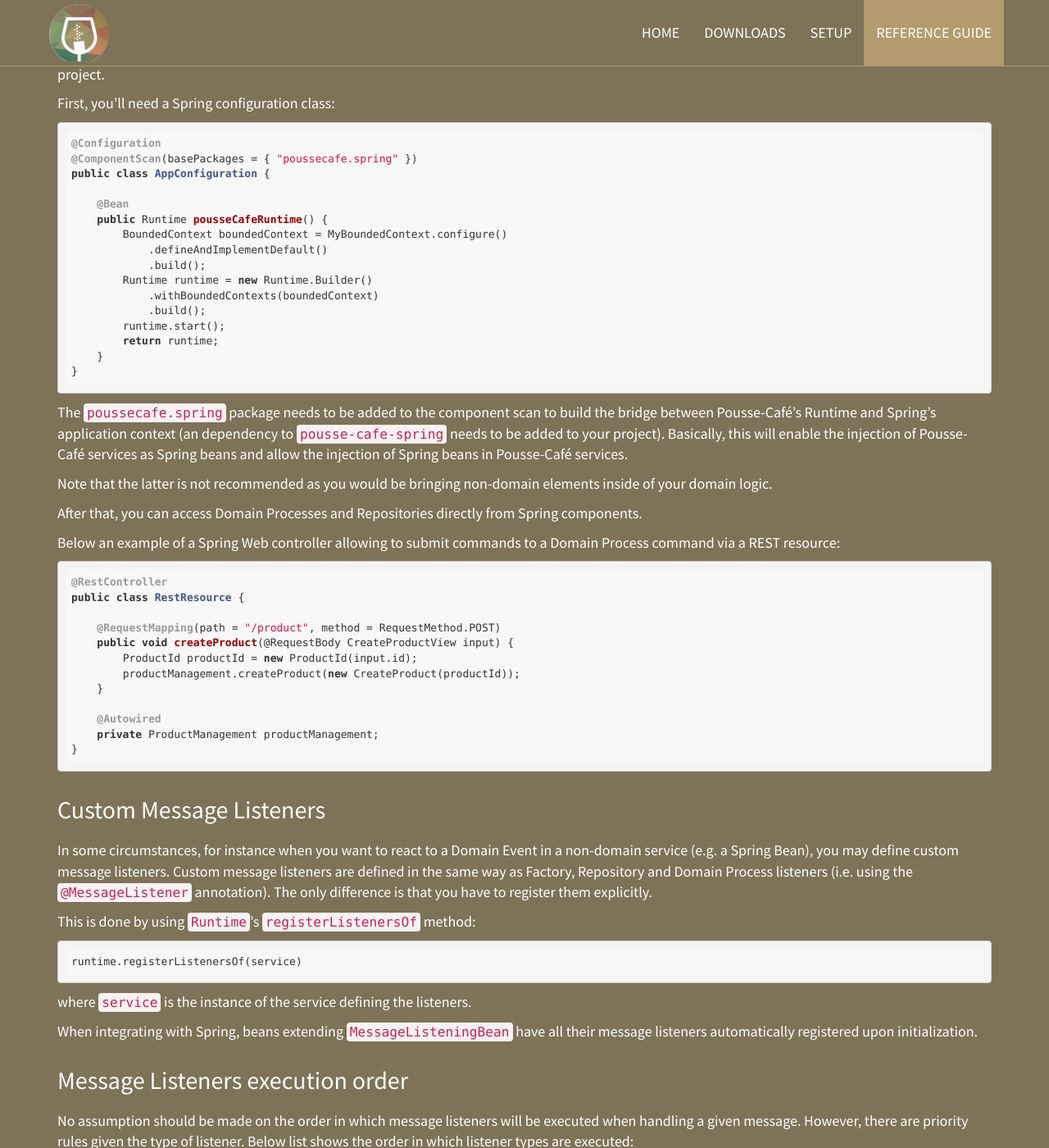
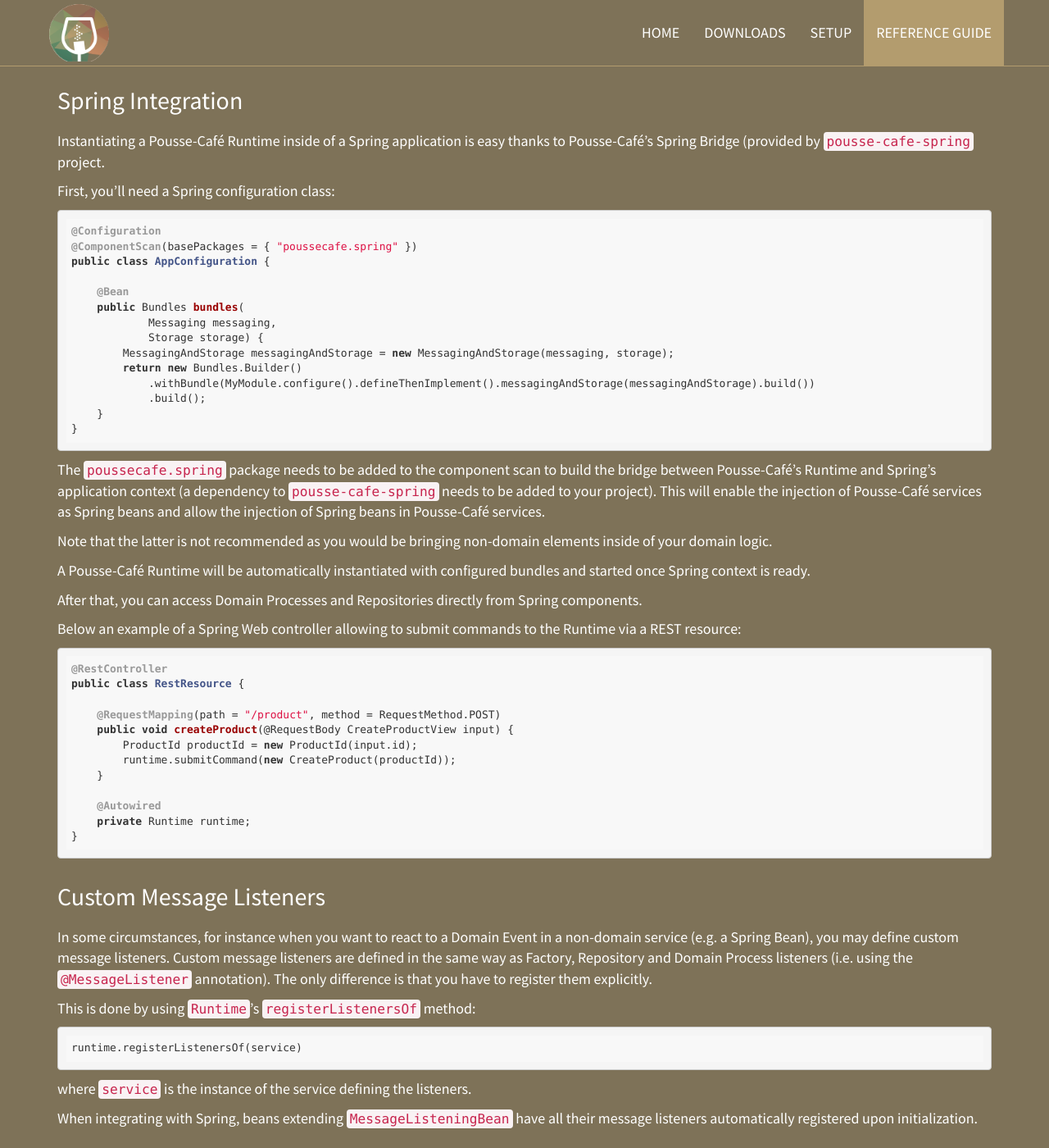
Before and after one commit to pousse-cafe/pousse-cafe.github.io, a Jekyll site: the page built from documentation.md, in a window 1280 px wide and 1400 px high, scrolled down 14301 px. Shown: the whole window at 82% size. Built offline with Jekyll 4.4.1, drawn with Linux system fonts in a browser that asks for light colours; some of the changed text lies outside the part shown.

Commit message:
Upgrade Spring-related documentation.

```diff
--- a/documentation.md
+++ b/documentation.md
@@ -455,7 +455,7 @@
 
 Below example illustrates listeners in a Factory:
 
-    public class MyAggregateFactory extends Factory {
+    public class MyAggregateFactory extends Factory<...> {
 
         @MessageListener
         public MyAggregate createMyAggregate(Event1 event) {
@@ -482,6 +482,8 @@
 
 When new Aggregates are created, Pousse-Café automatically starts a transaction and commits it if the storage requires
 it.
+
+Note that there cannot be several listeners per Factory consuming the same message.
 
 ### In an Aggregate Root
 
@@ -537,19 +539,23 @@
 
 The Aggregates updated by a given event ``Event1`` are identified by the identifiers returned by ``targetAggregatesIds``.
 
+Note that there cannot be several listeners per Aggregate consuming the same message.
+
 ### In a Repository
 
 Repository message listeners are used to remove Aggregates when handling a Domain Event.
 
 Below example illustrates a listener in a Repository:
 
-    public class MyAggregateRepository extends Repository {
+    public class MyAggregateRepository extends Repository<...> {
 
         @MessageListener
         public void deleteAggregate(Event3 event) {
             ...
         }
     }
+
+Note that there cannot be several listeners per Repository consuming the same message.
 
 ### In an Explicit Domain Process
 
@@ -707,28 +713,29 @@
     public class AppConfiguration {
 
         @Bean
-        public Runtime pousseCafeRuntime() {
-            BoundedContext boundedContext = MyBoundedContext.configure()
-                .defineAndImplementDefault()
+        public Bundles bundles(
+                Messaging messaging,
+                Storage storage) {
+            MessagingAndStorage messagingAndStorage = new MessagingAndStorage(messaging, storage);
+            return new Bundles.Builder()
+                .withBundle(MyModule.configure().defineThenImplement().messagingAndStorage(messagingAndStorage).build())
                 .build();
-            Runtime runtime = new Runtime.Builder()
-                .withBoundedContexts(boundedContext)
-                .build();
-            runtime.start();
-            return runtime;
         }
     }
 
 The `poussecafe.spring` package needs to be added to the component scan to build the bridge between Pousse-Café's
-Runtime and Spring's application context (an dependency to ``pousse-cafe-spring`` needs to be added to your project).
-Basically, this will enable the injection
+Runtime and Spring's application context (a dependency to ``pousse-cafe-spring`` needs to be added to your project).
+This will enable the injection
 of Pousse-Café services as Spring beans and allow the injection of Spring beans in Pousse-Café services.
 
 Note that the latter is not recommended as you would be bringing non-domain elements inside of your domain logic.
 
+A Pousse-Café Runtime will be automatically instantiated with configured bundles and started once Spring context is
+ready.
+
 After that, you can access Domain Processes and Repositories directly from Spring components.
 
-Below an example of a Spring Web controller allowing to submit commands to a Domain Process command via a REST resource:
+Below an example of a Spring Web controller allowing to submit commands to the Runtime via a REST resource:
 
     @RestController
     public class RestResource {
@@ -736,11 +743,11 @@
         @RequestMapping(path = "/product", method = RequestMethod.POST)
         public void createProduct(@RequestBody CreateProductView input) {
             ProductId productId = new ProductId(input.id);
-            productManagement.createProduct(new CreateProduct(productId));
+            runtime.submitCommand(new CreateProduct(productId));
         }
 
         @Autowired
-        private ProductManagement productManagement;
+        private Runtime runtime;
     }
 
 ## Custom Message Listeners
@@ -843,24 +850,17 @@
     public class AppConfiguration {
 
         @Bean
-        public Runtime pousseCafeRuntime() {
-            MessagingAndStorage messagingAndStorage = new MessagingAndStorage(InternalMessaging.instance(),
-                    SpringMongoDbStorage.instance());
-
-            Runtime runtime = new Runtime.Builder()
-                .withBoundedContext(MyBoundedContext.configure()
-                        .defineThenImplement()
-                        .messagingAndStorage(messagingAndStorage)
-                        .build())
+        public Bundles bundles(
+                Messaging messaging,
+                SpringMongoDbStorage storage) {
+            MessagingAndStorage messagingAndStorage = new MessagingAndStorage(messaging, storage);
+            return new Bundles.Builder()
+                .withBundle(MyModule.configure().defineThenImplement().messagingAndStorage(messagingAndStorage).build())
                 .build();
-
-            runtime.start();
-
-            return runtime;
         }
     }
 
-Unlike [previous example](#run-your-model), ``SpringMongoDbStorage`` is used instead of the default
+Unlike [previous example](#spring-integration), ``SpringMongoDbStorage`` is used instead of the default
 storage implementation.
 
 ## Generating DDD documentation
```
